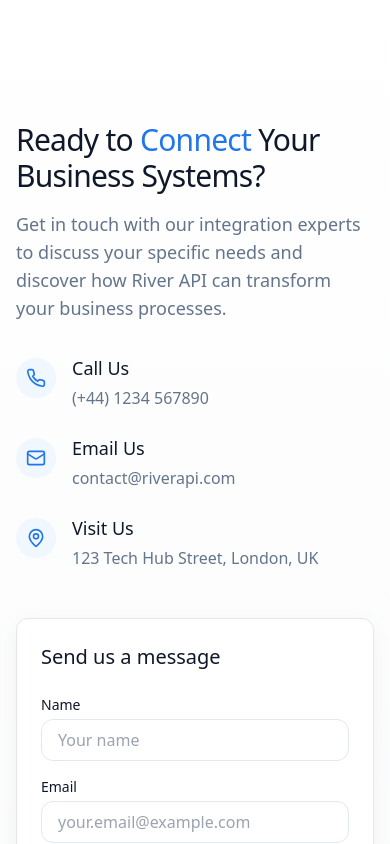
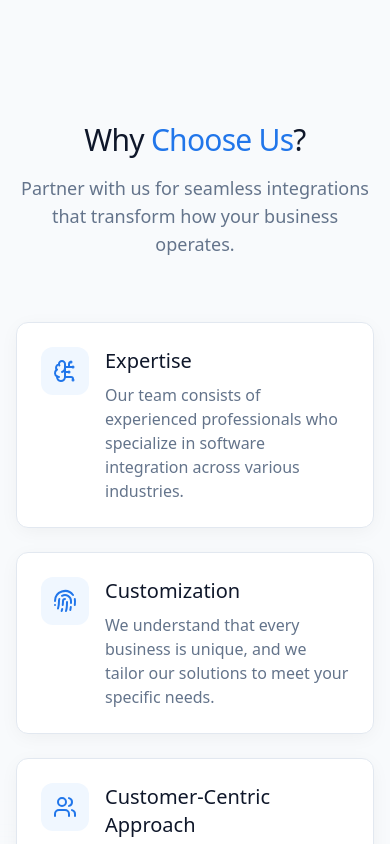
Before and after one commit to mussrya/river-connectivity-hub, a React (Vite) app: page / in a window 390 px wide. Shown: the part 5640-6484 px from the top of the page. Built offline with nearby package versions, Linux system fonts and the light colour scheme.

Commit message:
Add 'Why Choose Us' section
Adds a new section highlighting the company's expertise, customization, and customer-centric approach.

```diff
--- /dev/null
+++ b/src/components/WhyChooseUs.tsx
@@ -0,0 +1,138 @@
+
+import React, { useRef, useEffect } from 'react';
+import { BrainCircuit, Fingerprint, Users } from 'lucide-react';
+import { cn } from '@/lib/utils';
+
+interface FeatureCardProps {
+  title: string;
+  description: string;
+  icon: React.ReactNode;
+  delay: number;
+}
+
+const FeatureCard: React.FC<FeatureCardProps> = ({ title, description, icon, delay }) => {
+  const cardRef = useRef<HTMLDivElement>(null);
+
+  useEffect(() => {
+    const observer = new IntersectionObserver(
+      ([entry]) => {
+        if (entry.isIntersecting) {
+          setTimeout(() => {
+            cardRef.current?.classList.add('is-visible');
+          }, delay);
+        }
+      },
+      { threshold: 0.1 }
+    );
+
+    if (cardRef.current) {
+      observer.observe(cardRef.current);
+    }
+
+    return () => {
+      if (cardRef.current) {
+        observer.unobserve(cardRef.current);
+      }
+    };
+  }, [delay]);
+
+  return (
+    <div
+      ref={cardRef}
+      className="fade-in-when-visible p-6 border border-border rounded-xl bg-white shadow-soft hover:shadow-md transition-all duration-300"
+    >
+      <div className="flex items-start">
+        <div className="mr-4 flex-shrink-0 p-3 bg-river-50 rounded-lg text-river-600">
+          {icon}
+        </div>
+        <div>
+          <h3 className="text-xl font-medium mb-2">{title}</h3>
+          <p className="text-muted-foreground">{description}</p>
+        </div>
+      </div>
+    </div>
+  );
+};
+
+const WhyChooseUs = () => {
+  const titleRef = useRef<HTMLHeadingElement>(null);
+  const subtitleRef = useRef<HTMLParagraphElement>(null);
+
+  useEffect(() => {
+    const observer = new IntersectionObserver(
+      ([entry]) => {
+        if (entry.isIntersecting) {
+          entry.target.classList.add('is-visible');
+        }
+      },
+      { threshold: 0.1 }
+    );
+
+    if (titleRef.current) {
+      observer.observe(titleRef.current);
+    }
+
+    if (subtitleRef.current) {
+      observer.observe(subtitleRef.current);
+    }
+
+    return () => {
+      if (titleRef.current) {
+        observer.unobserve(titleRef.current);
+      }
+
+      if (subtitleRef.current) {
+        observer.unobserve(subtitleRef.current);
+      }
+    };
+  }, []);
+
+  const features = [
+    {
+      title: "Expertise",
+      description: "Our team consists of experienced professionals who specialize in software integration across various industries.",
+      icon: <BrainCircuit className="h-6 w-6" />
+    },
+    {
+      title: "Customization",
+      description: "We understand that every business is unique, and we tailor our solutions to meet your specific needs.",
+      icon: <Fingerprint className="h-6 w-6" />
+    },
+    {
+      title: "Customer-Centric Approach",
+      description: "We prioritize your satisfaction and work closely with you throughout the integration process to ensure your goals are met.",
+      icon: <Users className="h-6 w-6" />
+    }
+  ];
+
+  return (
+    <section id="why-choose-us" className="py-20 relative">
+      <div className="absolute bottom-0 left-0 w-1/3 h-1/3 bg-river-50 rounded-full translate-y-1/2 -translate-x-1/2 blur-3xl -z-10" />
+
+      <div className="section-container">
+        <div className="text-center max-w-3xl mx-auto mb-16">
+          <h2 ref={titleRef} className="section-title fade-in-when-visible">
+            Why <span className="text-river-600">Choose Us</span>?
+          </h2>
+          <p ref={subtitleRef} className="section-subtitle fade-in-when-visible">
+            Partner with us for seamless integrations that transform how your business operates.
+          </p>
+        </div>
+
+        <div className="grid grid-cols-1 md:grid-cols-3 gap-6">
+          {features.map((feature, index) => (
+            <FeatureCard
+              key={index}
+              title={feature.title}
+              description={feature.description}
+              icon={feature.icon}
+              delay={index * 150}
+            />
+          ))}
+        </div>
+      </div>
+    </section>
+  );
+};
+
+export default WhyChooseUs;
--- a/src/pages/Index.tsx
+++ b/src/pages/Index.tsx
@@ -3,6 +3,7 @@ import Navbar from '@/components/Navbar';
 import Hero from '@/components/Hero';
 import Services from '@/components/Services';
 import Process from '@/components/Process';
+import WhyChooseUs from '@/components/WhyChooseUs';
 import Contact from '@/components/Contact';
 import Footer from '@/components/Footer';
 
@@ -57,6 +58,7 @@ const Index = () => {
       <Hero />
       <Services />
       <Process />
+      <WhyChooseUs />
       <Contact />
       <Footer />
     </div>
```
